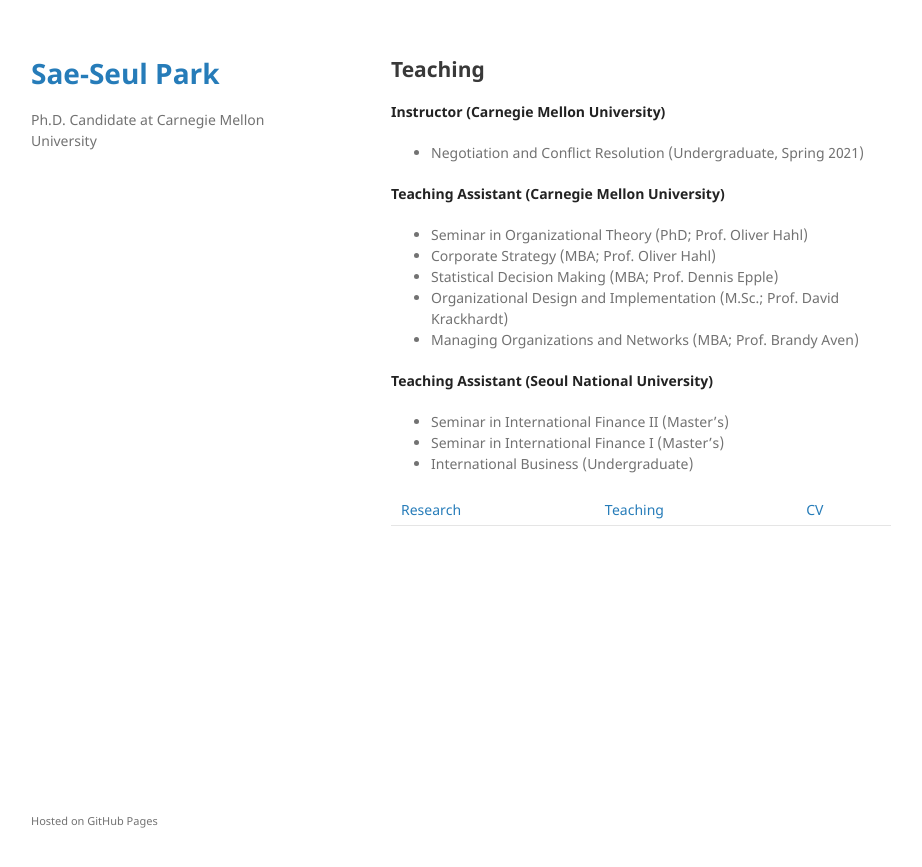
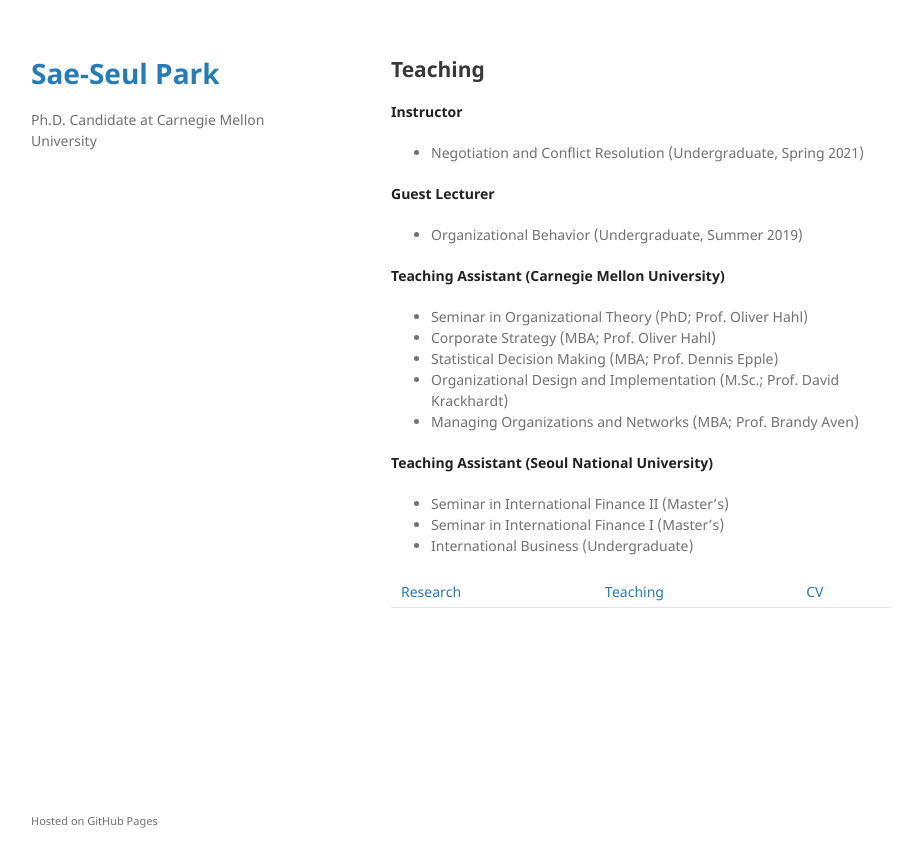
Before and after one commit to saepark/saepark.github.io, a Jekyll site: the page built from teaching.md, in a window 1280 px wide. Shown: the top 867 px of the page, without its empty margins (179-1101 px from the left). Built offline with Jekyll 4.4.1, drawn with Linux system fonts in a browser that asks for light colours; our own code applies the rules of GitHub Pages for plain Markdown files.

Commit message:
Update teaching.md

```diff
--- a/teaching.md
+++ b/teaching.md
@@ -4,9 +4,13 @@
 
 ## Teaching
 
-**Instructor (Carnegie Mellon University)**
+**Instructor**
 
 * Negotiation and Conflict Resolution (Undergraduate, Spring 2021)
+
+**Guest Lecturer**
+
+* Organizational Behavior (Undergraduate, Summer 2019)
 
 **Teaching Assistant (Carnegie Mellon University)**
 
```
